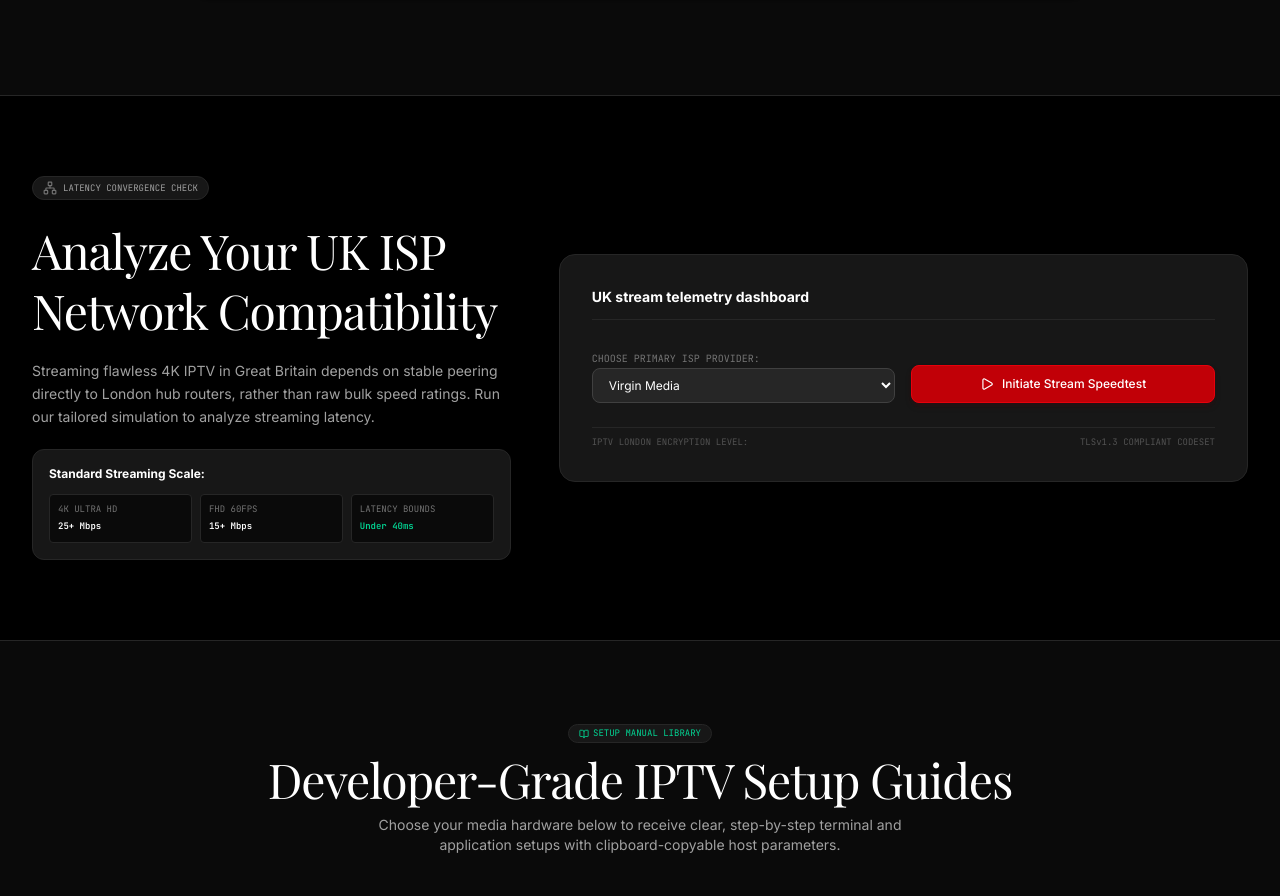
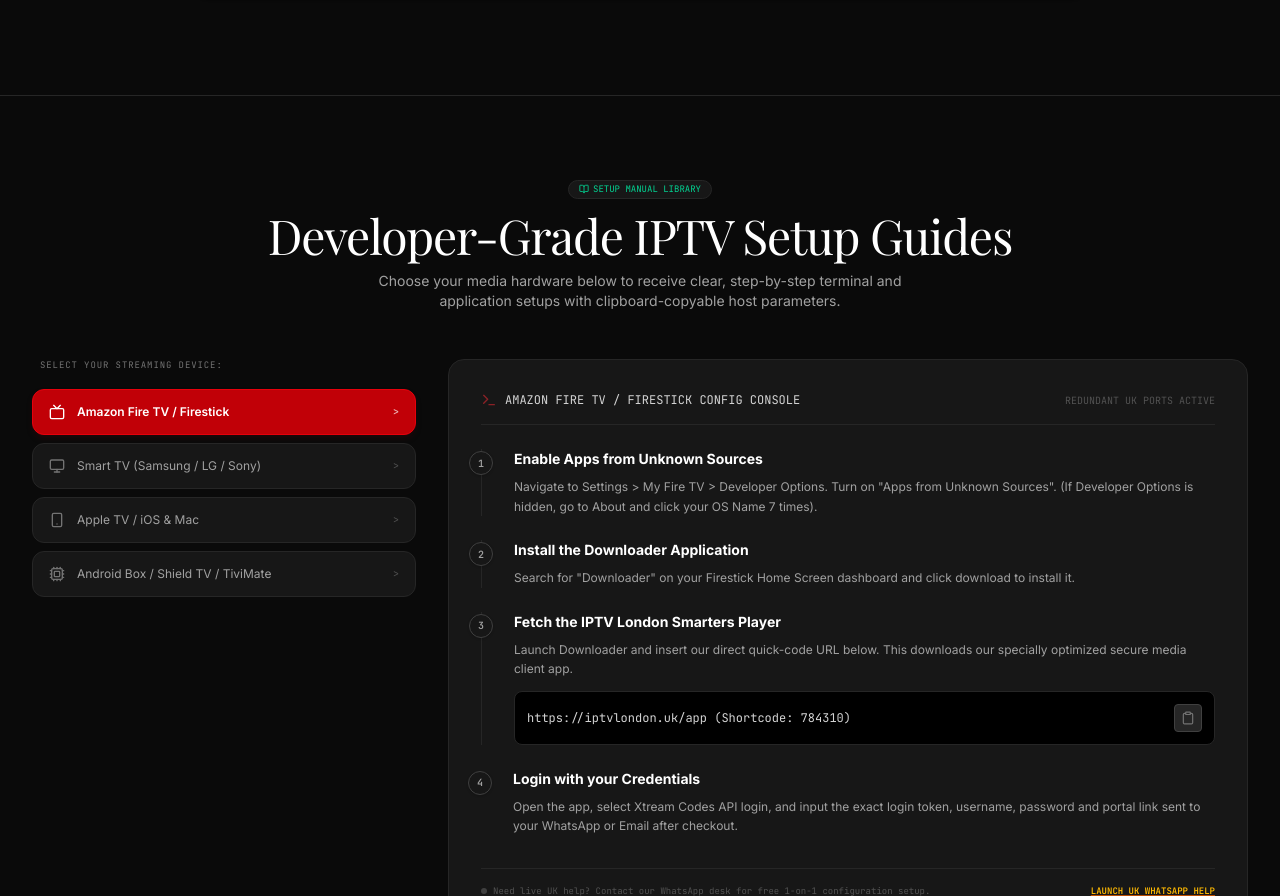
Before and after one commit to imranelmokhtari322-dev/London, a React (Vite) app: page / in a window 1280 px wide. Shown: the part 4226-5122 px from the top of the page. Built offline with nearby package versions, Linux system fonts and the light colour scheme; a web font is replaced by a local one.

Commit message:
Initial commit: IPTV London — dark Netflix-style UK streaming site

```diff
--- a/src/App.tsx
+++ b/src/App.tsx
@@ -2,7 +2,6 @@
 import Navbar from './components/Navbar';
 import Hero from './components/Hero';
 import PricingSection from './components/PricingSection';
-import NetworkTester from './components/NetworkTester';
 import SetupHelper from './components/SetupHelper';
 import FaqSection from './components/FaqSection';
 import CheckoutModal from './components/CheckoutModal';
@@ -44,7 +43,6 @@
         <TrendingFilms />
         <ChannelLogosSlider />
         <PricingSection onOpenCheckout={handleOpenCheckout} />
-        <NetworkTester />
         <SetupHelper />
         <FaqSection />
       </main>
```
